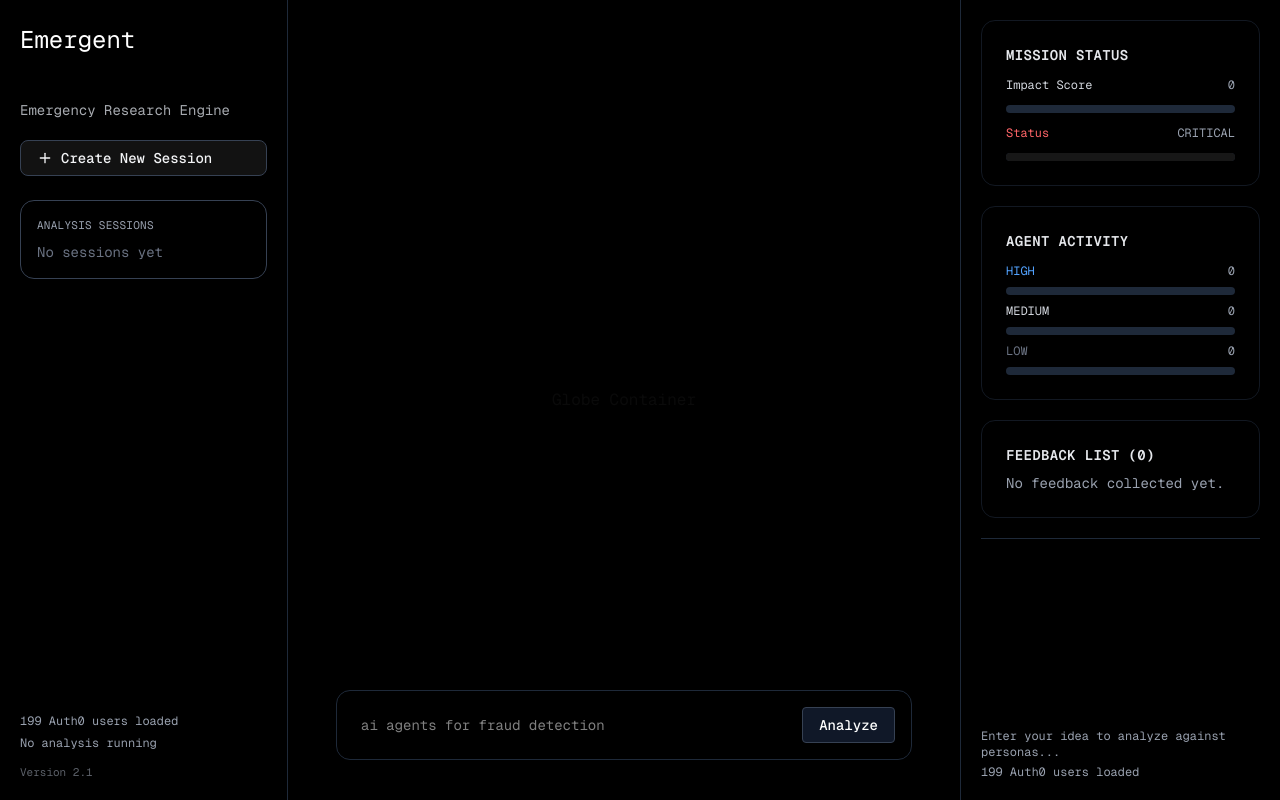
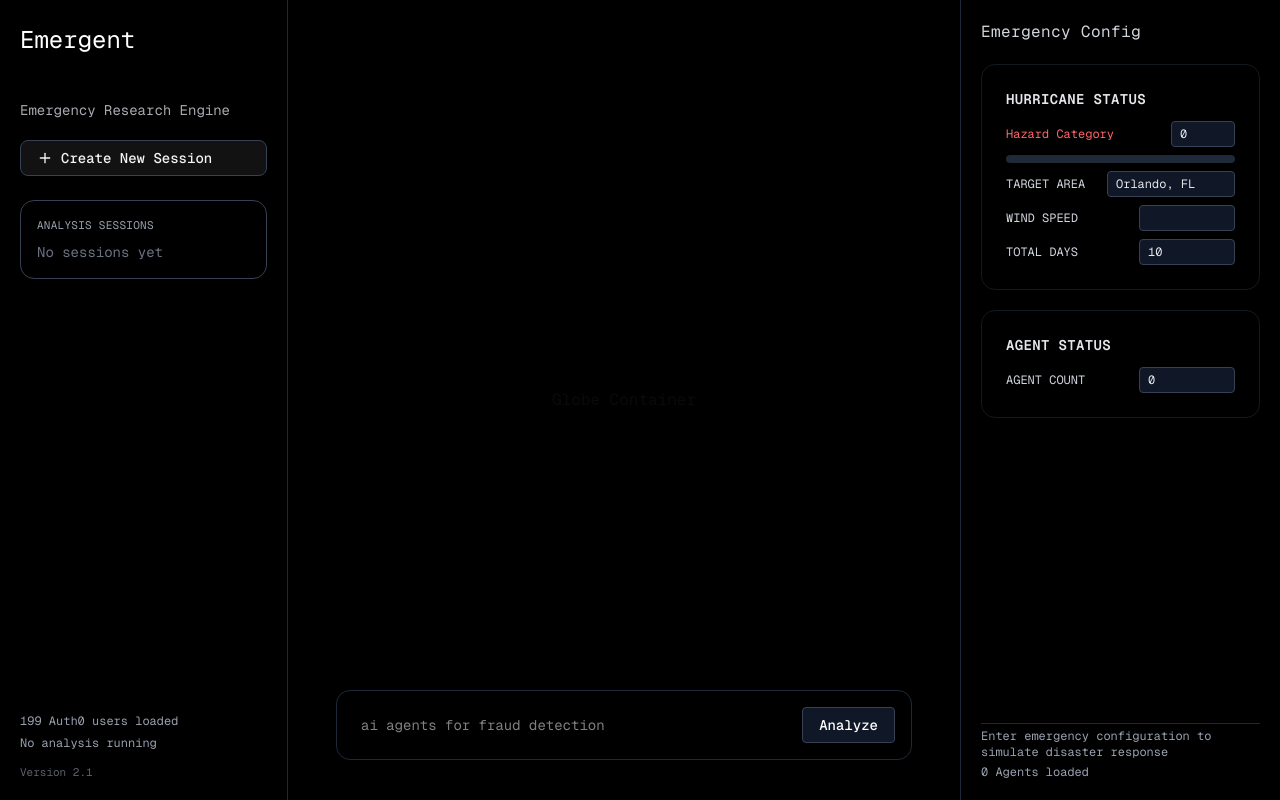
Before and after one commit to myr124/knighthacks2025, a Next.js app: page / in a window 1280 px wide. Built offline with nearby package versions, Linux system fonts and the light colour scheme.

Commit message:
finished config

```diff
--- a/app/components/MetricsPanel.tsx
+++ b/app/components/MetricsPanel.tsx
@@ -1,64 +1,113 @@
-import React from 'react';
-import { Card, CardContent, CardHeader, CardTitle } from '@/components/ui/card';
-import { Progress } from '@/components/ui/progress';
-import { Separator } from '@/components/ui/separator';
-
-const StatRow = ({ label, value, colorClass = "text-gray-300" }: { label: string; value: string | number; colorClass?: string }) => (
-  <div className="flex items-center justify-between text-xs">
-    <span className={colorClass}>{label}</span>
-    <span className="text-gray-400">{value}</span>
-  </div>
-);
+'use client'
+import React from "react";
+import { Card, CardContent, CardHeader, CardTitle } from "@/components/ui/card";
+import { Progress } from "@/components/ui/progress";
+import { Separator } from "@/components/ui/separator";
 
 const MetricsPanel: React.FC = () => {
+  const [hazardCategory, setHazardCategory] = React.useState(0);
+  const [agentCount, setAgentCount] = React.useState(0);
+
   return (
     <aside className="h-screen w-80 bg-black text-white border-l border-gray-800 flex flex-col px-5 py-5 gap-5">
       {/* Mission Status */}
+      <span className="text-gray-300 text-md tracking-wide">Emergency Config</span>
       <Card className="bg-transparent border border-gray-800/60">
         <CardHeader className="pb-3">
-          <CardTitle className="text-sm tracking-wide text-gray-200">MISSION STATUS</CardTitle>
+          <CardTitle className="text-sm tracking-wide text-gray-200">
+            HURRICANE STATUS
+          </CardTitle>
         </CardHeader>
         <CardContent className="space-y-3">
-          <StatRow label="Impact Score" value="0" />
-          <Progress value={0} className="h-2 bg-gray-800" />
-          <StatRow label="Status" value="CRITICAL" colorClass="text-red-400" />
-          <Progress value={100} className="h-2 bg-gray-800" />
+          <div className="space-y-2">
+            <div className="flex items-center justify-between text-xs">
+              <span className="text-red-400">Hazard Category</span>
+              <input
+                type="number"
+                min={0}
+                max={5}
+                className="bg-gray-900 text-gray-200 px-2 py-1 rounded w-16 border border-gray-700"
+                value={hazardCategory}
+                onChange={e => setHazardCategory(Number(e.target.value))}
+              />
+            </div>
+            <div className="relative w-full h-2 rounded-full bg-gray-800">
+              <div
+              className="absolute top-0 left-0 h-full rounded-full"
+              style={{
+                width: `${(hazardCategory / 5) * 100}%`,
+                background:
+                hazardCategory <= 1
+                  ? "#65a30d" // dark green
+                  : hazardCategory === 2
+                  ? "#84cc16" // light green
+                  : hazardCategory === 3
+                  ? "#facc15" // yellow
+                  : hazardCategory === 4
+                  ? "#f97316" // orange
+                  : "#dc2626", // red
+                transition: "width 0.2s cubic-bezier(.7,2,.8,1), background 0.15s linear",
+              }}
+              />
+            </div>
+            <div className="flex items-center justify-between text-xs">
+              <span className="text-gray-300">TARGET AREA</span>
+              <input
+                type="text"
+                className="bg-gray-900 text-gray-200 px-2 py-1 rounded w-32 border border-gray-700"
+                defaultValue="Orlando, FL"
+              />
+            </div>
+            <div className="flex items-center justify-between text-xs">
+              <span className="text-gray-300">WIND SPEED</span>
+              <input
+                type="number"
+                className="bg-gray-900 text-red-400 px-2 py-1 rounded w-24 border border-gray-700"
+                defaultValue="CRITICAL"
+              />
+            </div>
+            <div className="flex items-center justify-between text-xs">
+              <span className="text-gray-300">TOTAL DAYS</span>
+              <input
+                type=""
+                className="bg-gray-900 text-gray-200 px-2 py-1 rounded w-24 border border-gray-700"
+                defaultValue="10"
+              />
+            </div>
+          </div>
         </CardContent>
       </Card>
 
       {/* Agent Activity */}
       <Card className="bg-transparent border border-gray-800/60">
         <CardHeader className="pb-3">
-          <CardTitle className="text-sm tracking-wide text-gray-200">AGENT ACTIVITY</CardTitle>
+          <CardTitle className="text-sm tracking-wide text-gray-200">
+            AGENT STATUS
+          </CardTitle>
         </CardHeader>
         <CardContent className="space-y-3">
           <div className="space-y-2">
-            <StatRow label="HIGH" value={0} colorClass="text-blue-400" />
-            <Progress value={0} className="h-2 bg-gray-800" />
-            <StatRow label="MEDIUM" value={0} colorClass="text-gray-300" />
-            <Progress value={0} className="h-2 bg-gray-800" />
-            <StatRow label="LOW" value={0} colorClass="text-gray-500" />
-            <Progress value={0} className="h-2 bg-gray-800" />
+            <div className="flex items-center justify-between text-xs">
+              <span className="text-gray-300">AGENT COUNT</span>
+              <input
+                type="number"
+                className="bg-gray-900 text-gray-200 px-2 py-1 rounded w-24 border border-gray-700"
+                value={agentCount}
+                onChange={e => setAgentCount(Number(e.target.value))}
+              />
+            </div>
           </div>
         </CardContent>
       </Card>
 
-      {/* Feedback List */}
-      <Card className="bg-transparent border border-gray-800/60">
-        <CardHeader className="pb-2">
-          <CardTitle className="text-sm tracking-wide text-gray-200">FEEDBACK LIST (0)</CardTitle>
-        </CardHeader>
-        <CardContent>
-          <p className="text-gray-400 text-sm">No feedback collected yet.</p>
-        </CardContent>
-      </Card>
 
-      <Separator className="bg-gray-800" />
 
       {/* Analysis Input helper */}
       <div className="mt-auto text-xs text-gray-400 space-y-1">
-        <div>Enter your idea to analyze against personas...</div>
-        <div>199 Auth0 users loaded</div>
+      <Separator className="bg-gray-800" />
+
+        <div>Enter emergency configuration to simulate disaster response</div>
+        <div>{agentCount} Agents loaded</div>
       </div>
     </aside>
   );
```
